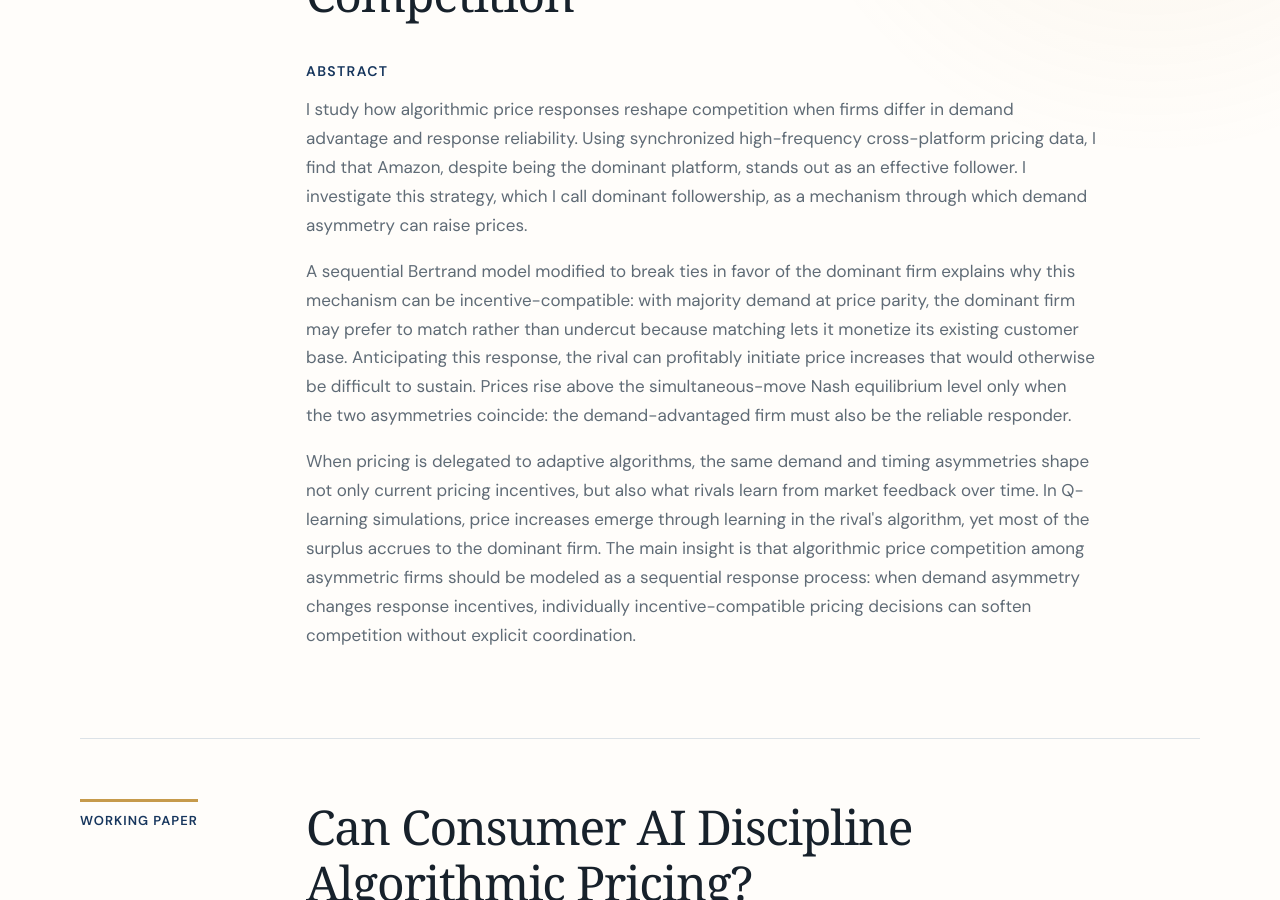
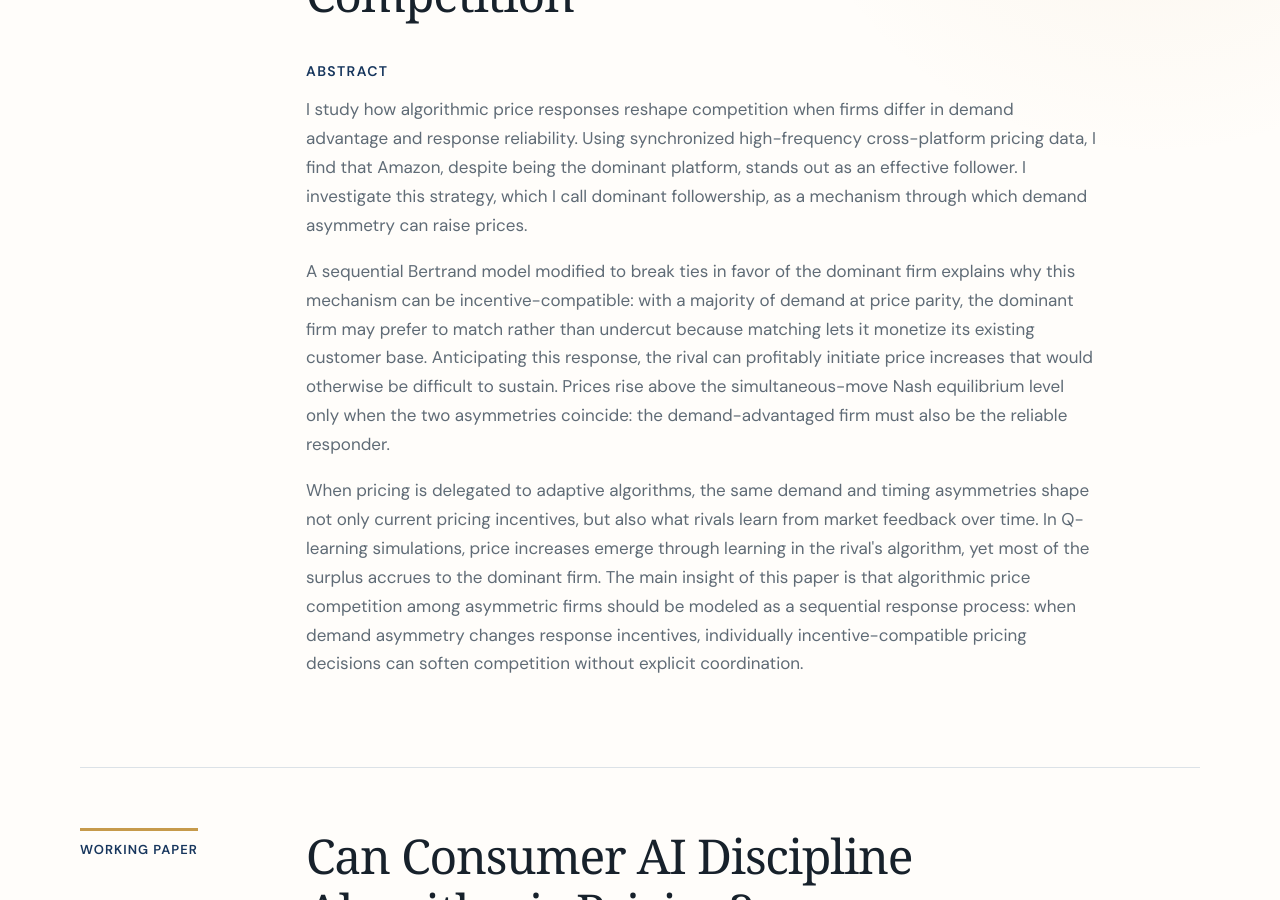
Before and after one commit to eskim14/eskim14.github.io, a Jekyll site: the page built from research.md, in a window 1280 px wide and 900 px high, scrolled down 288 px. Built offline with Jekyll 4.4.1, drawn with Linux system fonts in a browser that asks for light colours; some web fonts are replaced.

Commit message:
Match research abstract wording

```diff
--- a/research.md
+++ b/research.md
@@ -23,7 +23,7 @@ permalink: /research/
     <p>
       A sequential Bertrand model modified to break ties in favor of the
       dominant firm explains why this mechanism can be incentive-compatible:
-      with majority demand at price parity, the dominant firm may prefer to
+      with a majority of demand at price parity, the dominant firm may prefer to
       match rather than undercut because matching lets it monetize its existing
       customer base. Anticipating this response, the rival can profitably
       initiate price increases that would otherwise be difficult to sustain.
@@ -37,7 +37,7 @@ permalink: /research/
       what rivals learn from market feedback over time. In Q-learning
       simulations, price increases emerge through learning in the rival's
       algorithm, yet most of the surplus accrues to the dominant firm. The main
-      insight is that algorithmic price competition among asymmetric firms
+      insight of this paper is that algorithmic price competition among asymmetric firms
       should be modeled as a sequential response process: when demand asymmetry
       changes response incentives, individually incentive-compatible pricing
       decisions can soften competition without explicit coordination.
```
